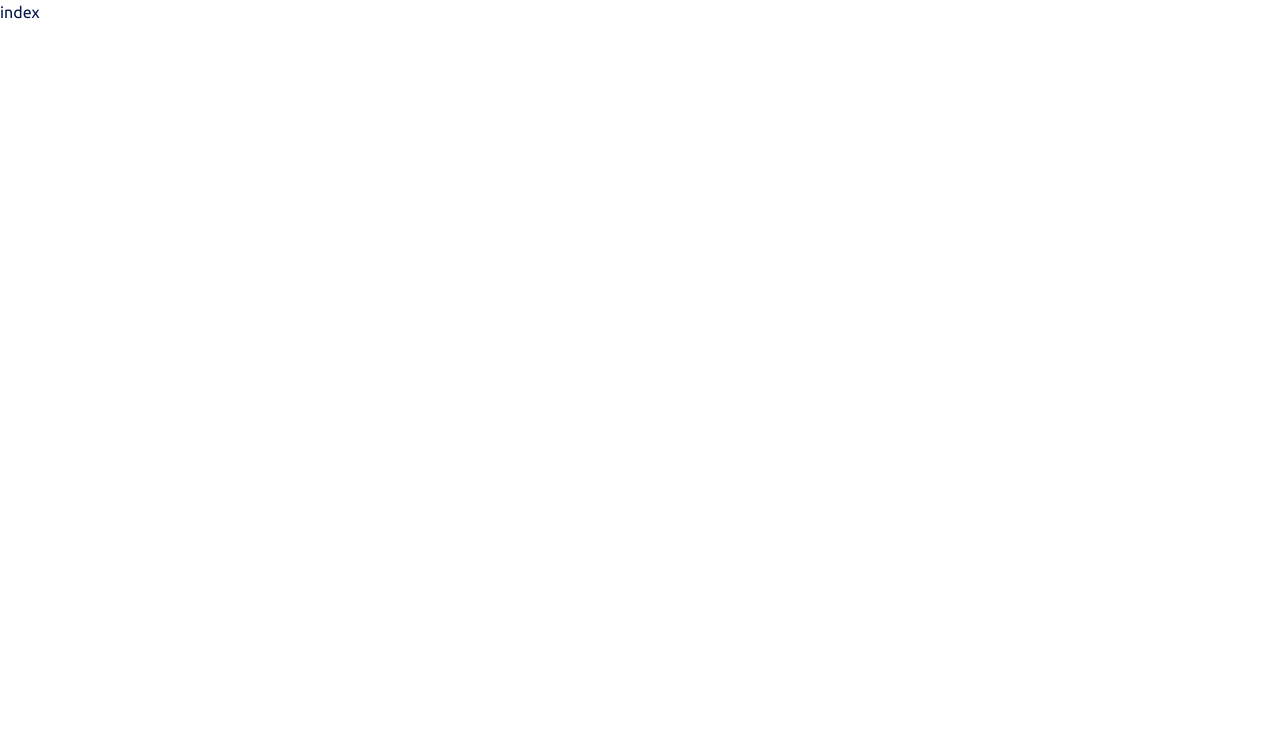
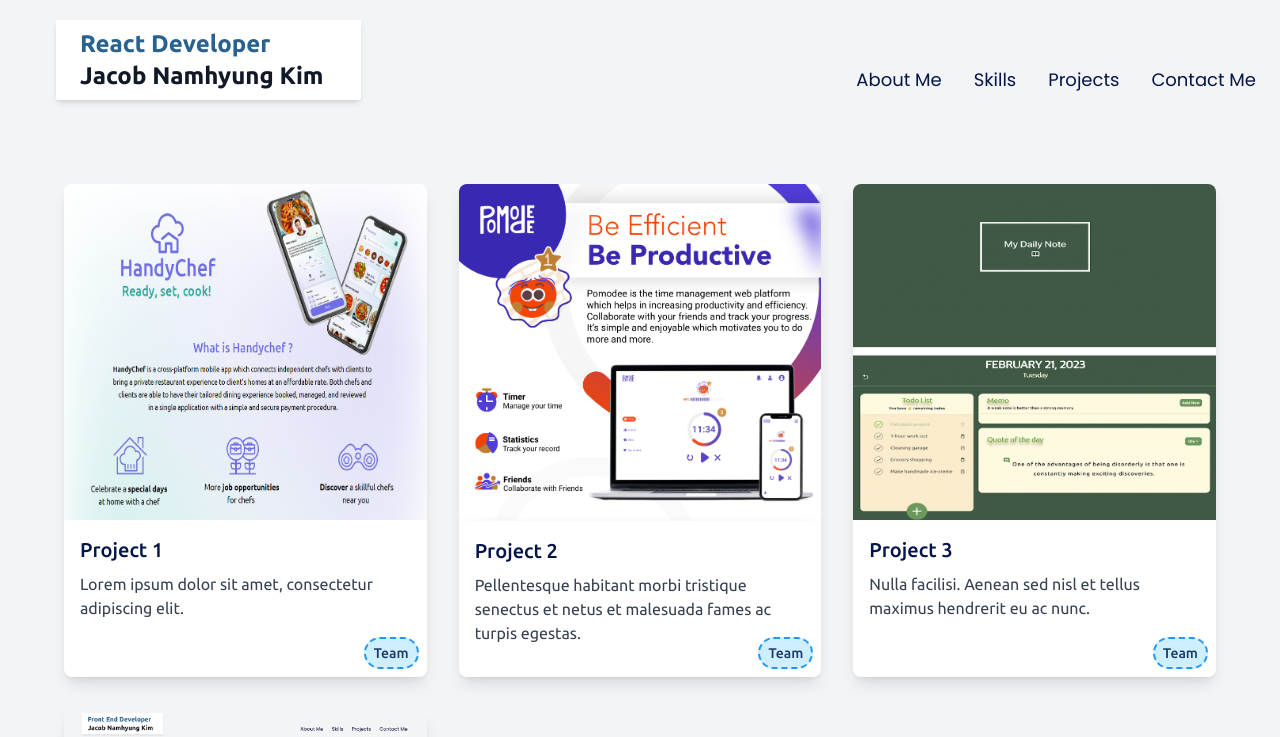
Before and after one commit to everywherejacobkim/portfolio-renewal-nextjs, a Next.js app: page /projects in a window 1280 px wide. Shown: the top 737 px of the page. Built offline with nearby package versions, Linux system fonts and the light colour scheme; a web font is replaced by a local one.

Commit message:
Refactor: improve projects page layout and styling

```diff
--- a/src/pages/components/aboutMe/AboutMe.tsx
+++ b/src/pages/components/aboutMe/AboutMe.tsx
@@ -1,7 +1,7 @@
 import { FaUserGraduate, FaAward, FaQuoteLeft, FaQuoteRight } from "react-icons/fa";
 import { GoProject } from "react-icons/go";
 import { BsFillSendFill } from "react-icons/bs";
-import PhotoGallery from "../photoGallery/PhotoGallery";
+import PhotoGallery from "../gallery/PhotoGallery";
 
 const AboutMe = () => {
 
--- /dev/null
+++ b/src/pages/components/gallery/ProjectGallery.tsx
@@ -0,0 +1,46 @@
+import Image from 'next/image';
+import { motion } from 'framer-motion';
+
+interface Project {
+    id: number;
+    type: string;
+    title: string;
+    description: string;
+    image: string;
+}
+
+interface ProjectsGalleryProps {
+    projects: Project[];
+  }
+
+const ProjectsGallery: React.FC<ProjectsGalleryProps> = ({ projects }) => {
+    return (
+        <div className="flex flex-col justify-center">
+            <div className="grid grid-cols-1 md:grid-cols-3 gap-8 p-4 md:p-16">
+            {projects.map((project) => (
+                <motion.div
+                    key={project.id}
+                    className="bg-white shadow-lg rounded-lg overflow-hidden relative pb-4 w-auto"
+                    whileHover={{ scale: 1.05 }}
+                    whileTap={{ scale: 0.95 }}
+                >
+                    <Image src={project.image} width={500} height={600} alt={project.title} className="object-cover" />
+                    <div className="p-4">
+                        <h3 className="text-xl font-medium mb-2">{project.title}</h3>
+                        <p className="text-gray-700">{project.description}</p>
+                    </div>
+                    {project.type === 'Team' && (
+                        <div className="absolute bottom-0 right-0 text-sm font-medium bg-primary-30  text-primary-300 border-2 border-dashed border-primary-40 px-2 py-1 m-2 rounded-full">{project.type}</div>
+                    )}
+                    {project.type === 'Solo' && (
+                        <div className="absolute bottom-0 right-0 text-sm font-medium bg-red-50  text-primary-300 border-2 border-dashed border-red-300 px-3 py-1 m-2 rounded-full">{project.type}</div>
+                    )}
+
+                </motion.div>
+            ))}
+            </div>
+        </div>
+  );
+};
+
+export default ProjectsGallery;
--- a/src/pages/projects/index.tsx
+++ b/src/pages/projects/index.tsx
@@ -1,11 +1,46 @@
-import React from 'react'
+import React from 'react';
+import Header from '../components/header';
+import Footer from '../components/footer';
+import ProjectsGallery from '../components/gallery/ProjectGallery';
 
-type Props = {}
+const index = () => {
 
-const index = (props: Props) => {
-  return (
-    <div>index</div>
-  )
+  const projects = [
+    {
+      id: 1,
+      type: 'Team',
+      title: 'Project 1',
+      description: 'Lorem ipsum dolor sit amet, consectetur adipiscing elit.',
+      image: '/assets/images/projects/handyChef.png',
+    },
+    {
+      id: 2,
+      type: 'Team',
+      title: 'Project 2',
+      description: 'Pellentesque habitant morbi tristique senectus et netus et malesuada fames ac turpis egestas.',
+      image: '/assets/images/projects/pomodee.png',
+    },
+    {
+      id: 3,
+      type: 'Team',
+      title: 'Project 3',
+      description: 'Nulla facilisi. Aenean sed nisl et tellus maximus hendrerit eu ac nunc.',
+      image: '/assets/images/projects/myDailyNote.png',
+    },
+    {
+      id: 3,
+      type: 'Solo',
+      title: 'Project 3',
+      description: 'Nulla facilisi. Aenean sed nisl et tellus maximus hendrerit eu ac nunc.',
+      image: '/assets/images/projects/portfolioSite.png',
+    },
+  ];
+
+  return <div className='bg-gray-100'>
+    <Header />
+    <ProjectsGallery projects={projects} />
+    <Footer />
+  </div>
 }
 
 export default index
```
Also changed, not shown: public/assets/images/projects/portfolioSite.png (added), src/pages/components/gallery/PhotoGallery.tsx (renamed from src/pages/components/photoGallery/PhotoGallery.tsx).
